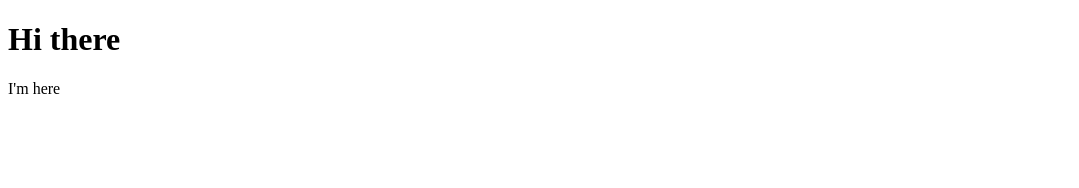
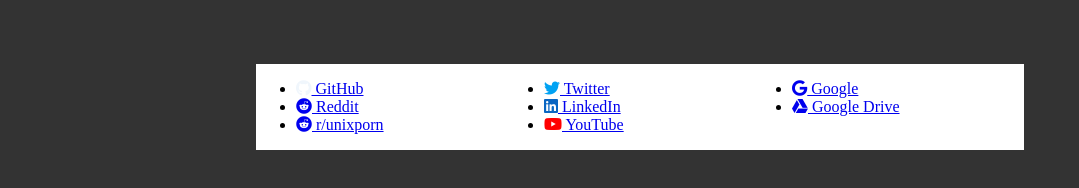
Before and after one commit to janmarius/janmarius.github.io, a plain HTML site: page index.html in a window 1280 px wide. Shown: the whole page, without its empty margins (0-1079 px from the left). Drawn offline with Linux system fonts and the light colour scheme.

Commit message:
Added some bookmarks

```diff
--- a/index.html
+++ b/index.html
@@ -2,13 +2,23 @@
 <html>
 	<head>
 		<title>Homepage</title>
+		<link rel="stylesheet" href="https://cdnjs.cloudflare.com/ajax/libs/font-awesome/5.15.2/css/all.min.css">
+		<link rel="stylesheet" type="text/css" href="style.css">
 	</head>
 	<body>
 		<div class="container">
-    		<div class="blurb">
-        		<h1>Hi there</h1>
-				<p>I'm here</a></p>
-    		</div>
+			<div class="bookmarks">
+				<ul>
+					<li><a href="https://www.github.com"><i class="fab fa-github"></i> GitHub</a></li>
+					<li><a href="https://www.reddit.com"><i class="fab fa-reddit"></i> Reddit</a></li>
+					<li><a href="https://www.reddit.com/r/unixporn"><i class="fab fa-reddit"></i> r/unixporn</a></li>
+					<li><a href="https://www.twitter.com"><i class="fab fa-twitter"></i> Twitter</a></li>
+					<li><a href="https://www.linkedin.com"><i class="fab fa-linkedin"></i> LinkedIn</a></li>
+					<li><a href="https://www.youtube.com"><i class="fab fa-youtube"></i> YouTube</a></li>
+					<li><a href="https://www.google.com"><i class="fab fa-google"></i> Google</a></li>
+					<li><a href="https://www.google.com/drive/"><i class="fab fa-google-drive"></i> Google Drive</a></li>
+				</ul>
+			</div>
 		</div>
 	</body>
 </html>
--- /dev/null
+++ b/style.css
@@ -0,0 +1,58 @@
+body {
+	background-color: #333;
+	margin-top: 5%;
+	margin-bottom: 10%;
+	margin-right: 20%;
+	margin-left: 20%;
+}
+
+
+.container {
+	background-color: red;
+}
+
+
+.bookmarks {
+	float: right;
+	width: 100%;
+	background-color: #FFFFFF;
+}
+
+ul {
+	columns: 3;
+
+}
+
+a,a:hover,a:click, a:visited{
+  border:none;
+  outline:none;
+  text-decoration:none;
+  color:inherit;
+  -webkit-tap-highlight-color: white;
+}
+
+.fa-github {
+	color: #F0F6FC;
+}
+
+.fa-reddit {
+	color: #FF4500;
+}
+
+.fa-twitter {
+	color: #00A2F3;
+}
+
+.fa-linkedin {
+	color: #0A66C2;
+}
+
+
+.fa-youtube {
+	color: #FF0000;
+}
+
+
+.fa-google {
+	color: #4081EC;
+}
```
Also changed, not shown: tux-linux.png (added).
